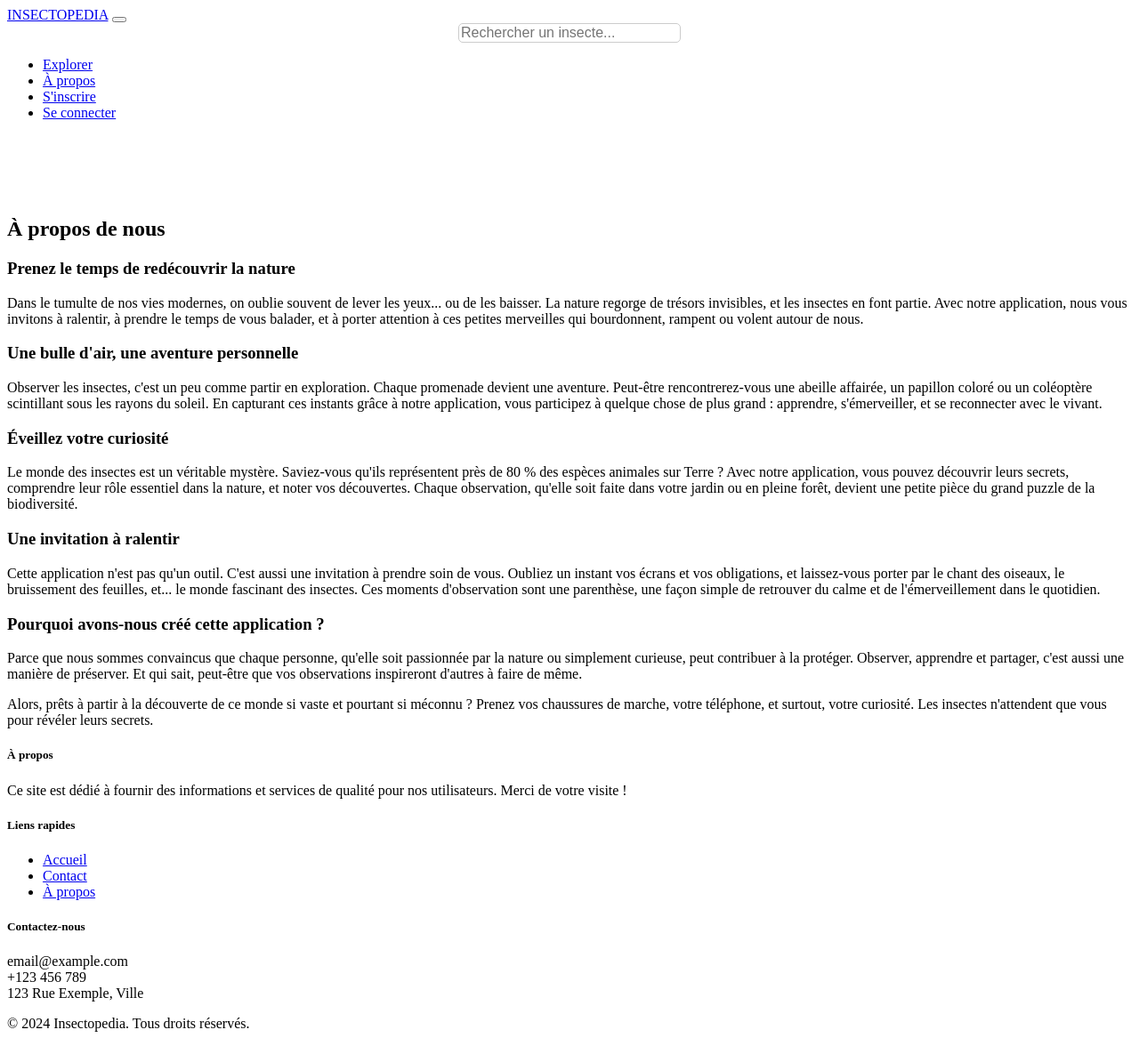
After one commit to belynnn/I3_WAD_PHP__final_project_insectopedia, a Symfony app: template templates/apropos/apropos.html.twig in a window 1280 px wide. The commit adds this page. Shown: the whole page at 89% size. Run offline with Twig, Linux system fonts and the light colour scheme; the template is opened without the code that fills it, so the values that code supplies are empty; some libraries are stand-ins or nearby versions.

Commit message:
last edit before final review

```diff
--- a/src/Controller/AccueilController.php
+++ b/src/Controller/AccueilController.php
@@ -30,4 +30,10 @@ class AccueilController extends AbstractController
             'totalObservations' => $totalObservations,
         ]);
     }
+
+    #[Route('/apropos', name: 'app_apropos')]
+    public function apropos(): Response
+    {
+        return $this->render('apropos/apropos.html.twig');
+    }
 }
--- a/templates/administration/index.html.twig
+++ b/templates/administration/index.html.twig
@@ -3,10 +3,10 @@
 {% block title %}Administration{% endblock %}
 
 {% block body %}
-
+<section>
     {% if is_granted("ROLE_ADMIN") %}
         <h2 class="bg-gradient-green mb-3 px-4 pb-2 pt-2 text-white">Administration</h2>
         <p class="container">➕ <a class="text-success" href="{{ path ('app_formAddInsect') }}">Ajouter un insecte dans la base de données</a></p>
     {% endif %}
-
+</section>
 {% endblock %}
--- /dev/null
+++ b/templates/apropos/apropos.html.twig
@@ -0,0 +1,39 @@
+{% extends 'base.html.twig' %}
+
+{% block title %}À propos{% endblock %}
+
+{% block body %}
+<section>
+    <div>
+        <h2 class="bg-gradient-green mb-3 px-4 pb-3 pt-2 text-white">À propos de nous</h2>
+
+        <div>
+            <h3>Prenez le temps de redécouvrir la nature</h3>
+            <p>Dans le tumulte de nos vies modernes, on oublie souvent de lever les yeux... ou de les baisser. La nature regorge de trésors invisibles, et les insectes en font partie. Avec notre application, nous vous invitons à ralentir, à prendre le temps de vous balader, et à porter attention à ces petites merveilles qui bourdonnent, rampent ou volent autour de nous.
+        </div>
+        <div>
+            <h3>Une bulle d'air, une aventure personnelle</h3>
+            <p>Observer les insectes, c'est un peu comme partir en exploration. Chaque promenade devient une aventure. Peut-être rencontrerez-vous une abeille affairée, un papillon coloré ou un coléoptère scintillant sous les rayons du soleil. En capturant ces instants grâce à notre application, vous participez à quelque chose de plus grand : apprendre, s'émerveiller, et se reconnecter avec le vivant.</p>
+        </div>
+
+        <div>
+            <h3>Éveillez votre curiosité</h3>
+            <p>Le monde des insectes est un véritable mystère. Saviez-vous qu'ils représentent près de 80 % des espèces animales sur Terre ? Avec notre application, vous pouvez découvrir leurs secrets, comprendre leur rôle essentiel dans la nature, et noter vos découvertes. Chaque observation, qu'elle soit faite dans votre jardin ou en pleine forêt, devient une petite pièce du grand puzzle de la biodiversité.</p>
+        </div>
+
+        <div>
+            <h3>Une invitation à ralentir</h3>
+            <p>Cette application n'est pas qu'un outil. C'est aussi une invitation à prendre soin de vous. Oubliez un instant vos écrans et vos obligations, et laissez-vous porter par le chant des oiseaux, le bruissement des feuilles, et... le monde fascinant des insectes. Ces moments d'observation sont une parenthèse, une façon simple de retrouver du calme et de l'émerveillement dans le quotidien.</p>
+        </div>
+
+        <div>
+            <h3>Pourquoi avons-nous créé cette application ?</h3>
+            <p>Parce que nous sommes convaincus que chaque personne, qu'elle soit passionnée par la nature ou simplement curieuse, peut contribuer à la protéger. Observer, apprendre et partager, c'est aussi une manière de préserver. Et qui sait, peut-être que vos observations inspireront d'autres à faire de même.</p>
+        </div>
+
+        <div>
+            <p>Alors, prêts à partir à la découverte de ce monde si vaste et pourtant si méconnu ? Prenez vos chaussures de marche, votre téléphone, et surtout, votre curiosité. Les insectes n'attendent que vous pour révéler leurs secrets.</p>
+        </div>
+    </div>
+</section
+{% endblock %}
--- a/templates/base.html.twig
+++ b/templates/base.html.twig
@@ -40,6 +40,9 @@
                         <li class="nav-item">
                             <a class="nav-link" href="{{ path ('app_observations') }}">Explorer</a>
                         </li>
+                        <li class="nav-item">
+                            <a class="nav-link" href="{{ path ('app_apropos') }}">À propos</a>
+                        </li>
 
                         {% if is_granted("ROLE_ADMIN") %}
                             <li class="nav-item">
@@ -72,5 +75,42 @@
 
         {% block body %}
         {% endblock %}
+
+        <footer class="bg-dark text-white py-4">
+            <div class="container">
+                <div class="row">
+                    <!-- Section About -->
+                    <div class="col-md-4 mb-3">
+                        <h5>À propos</h5>
+                        <p>Ce site est dédié à fournir des informations et services de qualité pour nos utilisateurs. Merci de votre visite !</p>
+                    </div>
+
+                    <!-- Section Links -->
+                    <div class="col-md-4 mb-3">
+                        <h5>Liens rapides</h5>
+                        <ul class="list-unstyled">
+                        <li><a href="{{ path ('app_accueil') }}" class="text-success text-decoration-none">Accueil</a></li>
+                        <li><a href="#" class="text-success text-decoration-none">Contact</a></li>
+                        <li><a href="{{ path ('app_apropos') }}" class="text-success text-decoration-none">À propos</a></li>
+                        </ul>
+                    </div>
+
+                    <!-- Section Contact -->
+                    <div class="col-md-4 mb-3">
+                        <h5>Contactez-nous</h5>
+                        <p>
+                        <i class="bi bi-envelope"></i> email@example.com<br>
+                        <i class="bi bi-telephone"></i> +123 456 789<br>
+                        <i class="bi bi-geo-alt"></i> 123 Rue Exemple, Ville
+                        </p>
+                    </div>
+                </div>
+
+                <!-- Footer Bottom -->
+                <div class="text-center mt-3">
+                    <p class="mb-0">&copy; 2024 Insectopedia. Tous droits réservés.</p>
+                </div>
+            </div>
+        </footer>
     </body>
 </html>
--- a/templates/insect/addInsect.html.twig
+++ b/templates/insect/addInsect.html.twig
@@ -7,6 +7,7 @@
 {% block title %}Administration{% endblock %}
 
 {% block body %}
+<section>
     <h2 class="bg-gradient-green mb-3 px-4 pb-2 pt-2 text-white">Ajouter un insecte en base de données</h2>
 
     <div class="container">
@@ -110,4 +111,5 @@
             <button type="submit" class="btn btn-success">Encoder</button>
         {{ form_end(formInsect) }}
     </div>
+</section>
 {% endblock %}
--- a/templates/insect/showInsect.html.twig
+++ b/templates/insect/showInsect.html.twig
@@ -3,6 +3,7 @@
 {% block title %}{{ insect.nameInsect }}{% endblock %}
 
 {% block body %}
+    <section>
     {% if is_granted("ROLE_USER") %}
         {% if isFavorite %}
             <a href="{{ path('insect_remove_favorite', { id: insect.id }) }}" class="btn btn-danger">
@@ -41,5 +42,5 @@
         <h2>Description</h2>
         {{ insect.description }}
     </div>
-
+    </section>
 {% endblock %}
--- a/templates/observation/addObservation.html.twig
+++ b/templates/observation/addObservation.html.twig
@@ -3,6 +3,7 @@
 {% block title %}Ajouter un Insecte{% endblock %}
 
 {% block body %}
+<section>
 	<h2 class="bg-gradient-green mb-3 px-4 pb-2 pt-2 text-white">Encoder une observation</h2>
 
     <div class="container">
@@ -76,4 +77,5 @@
         <button type="submit" class="btn btn-success">Soumettre</button>
         {{ form_end(form) }}
     </div>
+</section>
 {% endblock %}
--- a/templates/observation/showObservation.html.twig
+++ b/templates/observation/showObservation.html.twig
@@ -3,6 +3,7 @@
 {% block title %}{{ observation.nameInsect }}{% endblock %}
 
 {% block body %}
+    <section>
     <div class="mb-3">
         {% if is_granted("ROLE_USER") %}
             {% if isFavorite %}
@@ -75,5 +76,6 @@
         <h2>Description</h2>
         {{ observation.description }}
     </div>
+    </section>
 
 {% endblock %}
--- a/templates/observation/showObservations.html.twig
+++ b/templates/observation/showObservations.html.twig
@@ -3,6 +3,7 @@
 {% block title %}Observations{% endblock %}
 
 {% block body %}
+<section>
     {{ encore_entry_link_tags('observation_css') }}
     <link rel="stylesheet" href="https://unpkg.com/leaflet@1.9.4/dist/leaflet.css"
         integrity="sha256-p4NxAoJBhIIN+hmNHrzRCf9tD/miZyoHS5obTRR9BMY="
@@ -97,7 +98,7 @@
             {% endif %}
         </div>
     </div>
-
+</section>
     {# JS #}
     <script>
         var myIcon = L.icon({
```
Also changed, not shown: assets/styles/app.css (+14 -0 lines), templates/user/user_profil.html.twig (+34 -14 lines).
